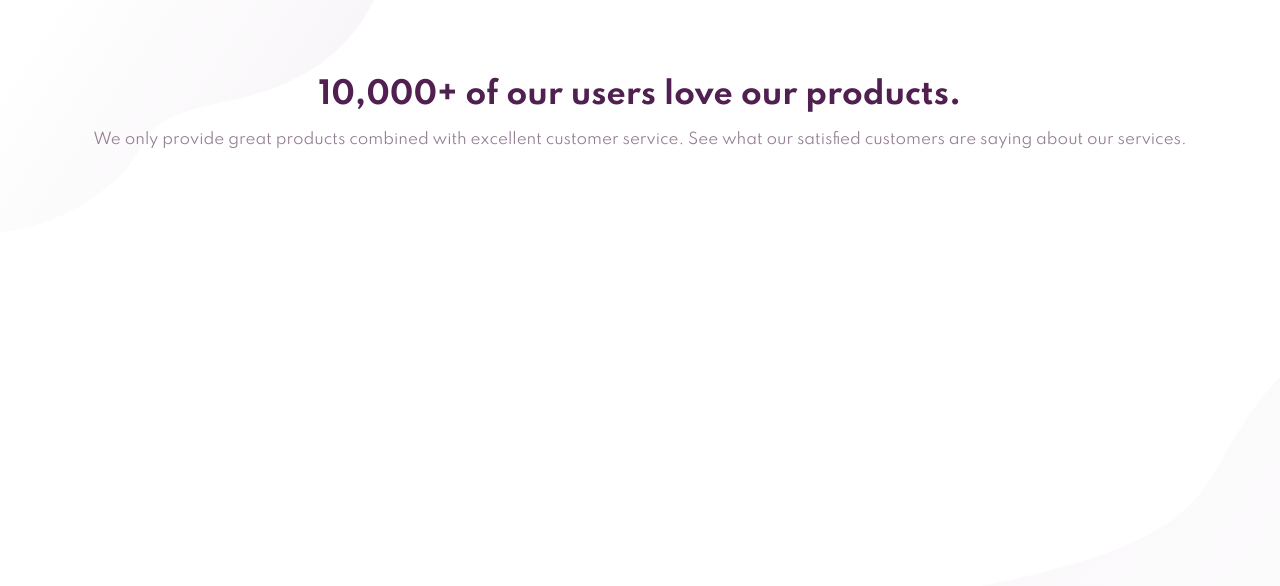
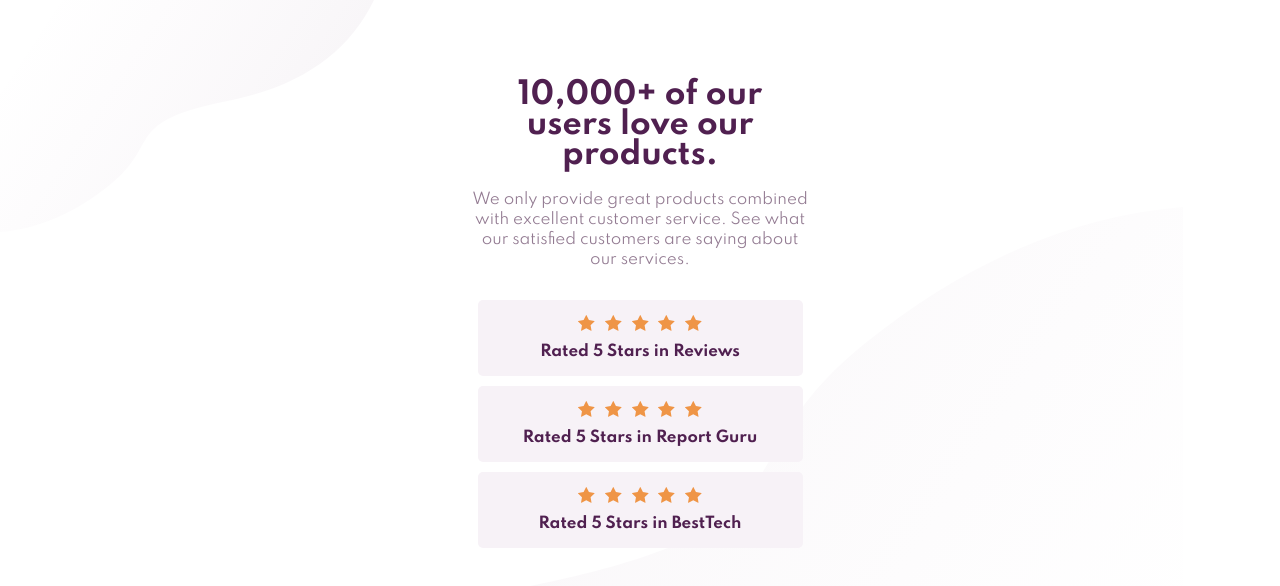
Before and after one commit to fernandoprestes/social-proof-section, a plain HTML site: page index.html in a window 1280 px wide. Drawn offline with Linux system fonts and the light colour scheme.

Commit message:
✨ Add rating component

```diff
--- a/assets/css/style.css
+++ b/assets/css/style.css
@@ -1,4 +1,4 @@
-:root{
+:root {
   --color-very-dark-magenta: #502050;
   --color-soft-pink: #ee68a4;
   --color-dark-grayish-magenta: hsl(303, 10%, 53%);
@@ -6,33 +6,36 @@
   --color-white: hsl(0, 0%, 100%);
 }
 
-*{
+* {
   margin: 0;
   padding: 0;
   box-sizing: border-box;
 }
 
-html, body{
+html,
+body {
   font-size: 62.5%;
   font-family: 'Spartan', sans-serif;
 }
 
-body{
+body {
   overflow: hidden;
-  min-height: 100vh;
-  min-width: 100vw;
-  background: url(../images/bg-pattern-top-mobile.svg), url(../images/bg-pattern-bottom-mobile.svg);
+  height: 100vh;
+  width: 37.5rem;
+  margin: 0 auto;
+  background-image: url(../images/bg-pattern-top-mobile.svg),
+    url(../images/bg-pattern-bottom-desktop.svg);
   background-repeat: no-repeat;
-  background-position: top left, bottom right;
-
+  background-position: top left, bottom center;
+  background-size: auto;
 }
 
-.main-introduction{
+.main-introduction {
   margin: 8rem 0 2rem;
   text-align: center;
 }
 
-.title{
+.title {
   font-size: 3rem;
   line-height: 3rem;
   font-weight: 700;
@@ -40,10 +43,40 @@ body{
   margin: 0 5rem;
 }
 
-.description{
+.description {
   font-size: 1.5rem;
   font-weight: 400;
   line-height: 2rem;
-  margin: 2rem 1.5rem;
+  margin: 2rem 1.5rem 3rem;
   color: var(--color-dark-grayish-magenta);
 }
+
+.main-rating {
+  display: flex;
+  flex-direction: column;
+}
+
+.rate-icon {
+  margin-bottom: 1rem;
+}
+
+.rate-icon img {
+  margin: 0 0.4rem;
+}
+
+.wrapper-rate {
+  display: flex;
+  flex-direction: column;
+  align-items: center;
+  background-color: var(--color-light-grayish-magenta);
+  color: var(--color-dark-magenta);
+  border-radius: 0.5rem;
+  padding: 1.5rem;
+  margin: 0 2.5rem 1rem;
+}
+
+.text-rate {
+  font-size: 1.5rem;
+  font-weight: 700;
+  color: var(--color-very-dark-magenta);
+}
--- a/index.html
+++ b/index.html
@@ -23,14 +23,48 @@
   </head>
   <body>
     <main>
-      <article class="main-introduction">
-        <h1 class="title">10,000+ of our users love our products.</h1>
-        <p class="description">
-          We only provide great products combined with excellent customer service.
-          See what our satisfied customers are saying about our services.
-        </p>
-      </article>
-
+      <section>
+        <article class="main-introduction">
+          <h1 class="title">10,000+ of our users love our products.</h1>
+          <p class="description">
+            We only provide great products combined with excellent customer
+            service. See what our satisfied customers are saying about our
+            services.
+          </p>
+        </article>
+        <article class="main-rating">
+          <div class="wrapper-rate">
+            <div class="rate-icon">
+              <img src="./assets/images/icon-star.svg" alt="star one" />
+              <img src="./assets/images/icon-star.svg" alt="star two" />
+              <img src="./assets/images/icon-star.svg" alt="star three" />
+              <img src="./assets/images/icon-star.svg" alt="star four" />
+              <img src="./assets/images/icon-star.svg" alt="star five" />
+            </div>
+            <p class="text-rate">Rated 5 Stars in Reviews</p>
+          </div>
+          <div class="wrapper-rate">
+            <div class="rate-icon">
+              <img src="./assets/images/icon-star.svg" alt="star one" />
+              <img src="./assets/images/icon-star.svg" alt="star two" />
+              <img src="./assets/images/icon-star.svg" alt="star three" />
+              <img src="./assets/images/icon-star.svg" alt="star four" />
+              <img src="./assets/images/icon-star.svg" alt="star five" />
+            </div>
+            <p class="text-rate">Rated 5 Stars in Report Guru</p>
+          </div>
+          <div class="wrapper-rate">
+            <div class="rate-icon">
+              <img src="./assets/images/icon-star.svg" alt="star one" />
+              <img src="./assets/images/icon-star.svg" alt="star two" />
+              <img src="./assets/images/icon-star.svg" alt="star three" />
+              <img src="./assets/images/icon-star.svg" alt="star four" />
+              <img src="./assets/images/icon-star.svg" alt="star five" />
+            </div>
+            <p class="text-rate">Rated 5 Stars in BestTech</p>
+          </div>
+        </article>
+      </section>
     </main>
   </body>
 </html>
```
